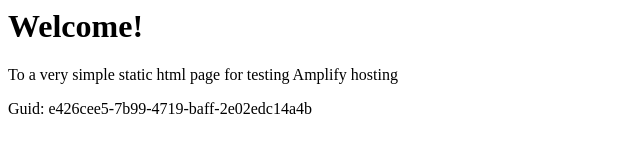
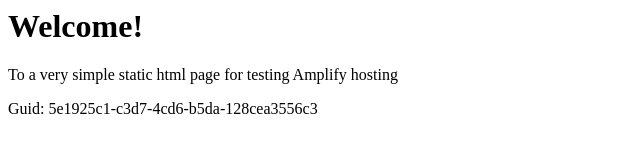
Before and after one commit to aws-aemilia-bah/Github-PR-Commit-Integration-Test-DoNotTouch-GithubWebhookPreviewCanaryTest-v1-preprod-me-south-1, a website: page src/index.html in a window 1280 px wide. Shown: the full height of the page, 0-640 px from the left. Drawn offline with Linux system fonts and the light colour scheme.

Commit message:
commit from integ tests

```diff
--- a/src/index.html
+++ b/src/index.html
@@ -12,6 +12,6 @@
 <body>
     <h1>Welcome!</h1>
     <p>To a very simple static html page for testing Amplify hosting</p>
-    <p>Guid: e426cee5-7b99-4719-baff-2e02edc14a4b</p></body>
+    <p>Guid: 5e1925c1-c3d7-4cd6-b5da-128cea3556c3</p></body>
 
 </html>
```
